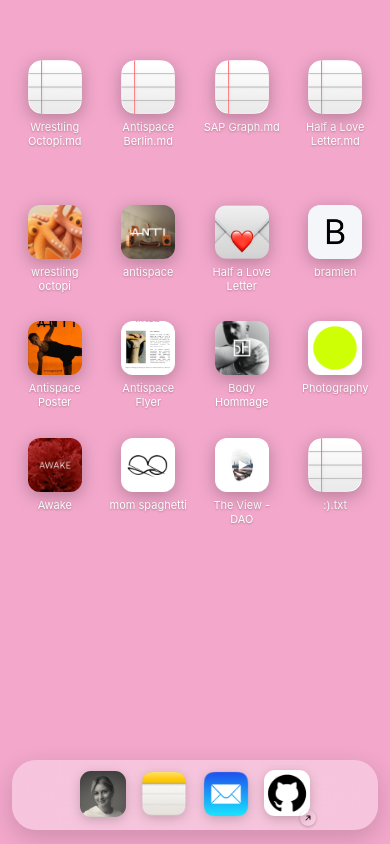
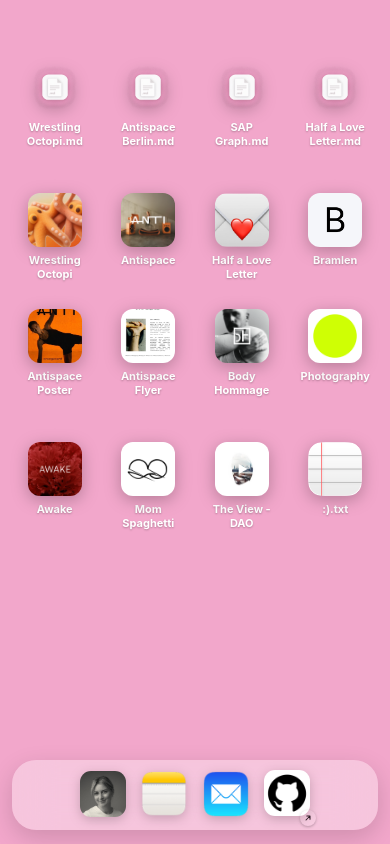
Before and after one commit to tetetootoo/half-odd-web, a React (Vite) app: page / in a window 390 px wide. Built offline with nearby package versions, Linux system fonts and the light colour scheme.

Commit message:
Refine mobile project titles, icons, and row spacing

```diff
--- a/src/components/Mobile/Mobile.module.css
+++ b/src/components/Mobile/Mobile.module.css
@@ -19,10 +19,10 @@
   align-content: start;
 }
 
-/* Two 20px row gaps plus this 8px spacer add 28px to the normal gap. */
-.sectionGap {
-  grid-column: 1 / -1;
-  height: 8px;
+/* Give the live projects and personal work rows extra breathing room. */
+.grid > .appIcon:nth-child(n + 5):nth-child(-n + 8),
+.grid > .appIcon:nth-child(n + 13):nth-child(-n + 16) {
+  margin-top: 16px;
 }
 
 .appIcon {
@@ -96,6 +96,7 @@
 }
 
 .appLabel {
+  font-weight: 700;
   font-size: 11px;
   line-height: 1.3;
   color: #fff;
--- a/src/components/Mobile/Mobile.tsx
+++ b/src/components/Mobile/Mobile.tsx
@@ -1,7 +1,7 @@
 import { PlainTextDoc } from '../PlainTextDoc/PlainTextDoc';
 import { MarkdownDoc } from '../CaseStudy/MarkdownDoc';
 import { ConceptDiagram } from '../CaseStudy/ConceptDiagram';
-import { Fragment, useRef, useState, type FormEvent } from 'react';
+import { useRef, useState, type FormEvent } from 'react';
 import {
   aboutInfo,
   contactInfo,
@@ -740,16 +740,12 @@ export function Mobile() {
     <div className={styles.phone}>
       <div className={styles.grid}>
         {gridApps.map((app) => (
-          <Fragment key={app.id}>
-            {app.id === 'wrestling-octopi' && (
-              <div className={styles.sectionGap} aria-hidden="true" />
-            )}
-            <AppIcon
-              app={app}
-              isPlaying={app.kind === 'audio' ? isAudioPlaying : undefined}
-              onOpen={() => (app.kind === 'audio' ? toggleAudio() : setOpenId(app.id))}
-            />
-          </Fragment>
+          <AppIcon
+            key={app.id}
+            app={app}
+            isPlaying={app.kind === 'audio' ? isAudioPlaying : undefined}
+            onOpen={() => (app.kind === 'audio' ? toggleAudio() : setOpenId(app.id))}
+          />
         ))}
       </div>
       {audioApp && (
--- a/src/data/mobileContent.ts
+++ b/src/data/mobileContent.ts
@@ -104,32 +104,32 @@ export const gridApps: MobileAppItem[] = [
     label: CASE_STUDIES['wrestling-octopi-case-study'].label,
     kind: 'markdown',
     caseStudyId: 'wrestling-octopi-case-study',
-    iconSrc: '/icons/txt-icon.png',
+    iconSrc: '/icons/md-icon-mobile.png',
   },
   {
     id: 'antispace-berlin-case-study',
     label: CASE_STUDIES['antispace-berlin-case-study'].label,
     kind: 'markdown',
     caseStudyId: 'antispace-berlin-case-study',
-    iconSrc: '/icons/txt-icon.png',
+    iconSrc: '/icons/md-icon-mobile.png',
   },
   {
     id: 'sap-graph-case-study',
     label: CASE_STUDIES['sap-graph-case-study'].label,
     kind: 'markdown',
     caseStudyId: 'sap-graph-case-study',
-    iconSrc: '/icons/txt-icon.png',
+    iconSrc: '/icons/md-icon-mobile.png',
   },
   {
     id: 'half-a-love-letter-case-study',
     label: CASE_STUDIES['half-a-love-letter-case-study'].label,
     kind: 'markdown',
     caseStudyId: 'half-a-love-letter-case-study',
-    iconSrc: '/icons/txt-icon.png',
+    iconSrc: '/icons/md-icon-mobile.png',
   },
   {
     id: 'wrestling-octopi',
-    label: 'wrestling octopi',
+    label: 'Wrestling Octopi',
     iconSrc: '/media/wrestling-octopi/icon.png',
     kind: 'site',
     embedUrl: 'https://www.wrestlingoctopi.com/',
@@ -144,7 +144,7 @@ export const gridApps: MobileAppItem[] = [
   },
   {
     id: 'antispace',
-    label: 'antispace',
+    label: 'Antispace',
     iconSrc: '/media/antispace/icon.png',
     kind: 'site',
     mediaSrc: '/media/antispace/website.mov',
@@ -169,7 +169,7 @@ export const gridApps: MobileAppItem[] = [
   },
   {
     id: 'bramlen',
-    label: 'bramlen',
+    label: 'Bramlen',
     iconSrc: '/media/bramlen/icon.png',
     kind: 'site',
     embedUrl: 'https://bramlen.com',
@@ -229,7 +229,7 @@ export const gridApps: MobileAppItem[] = [
   },
   {
     id: 'mom-spaghetti',
-    label: 'mom spaghetti',
+    label: 'Mom Spaghetti',
     iconSrc: '/media/mom-spaghetti/icon.png',
     iconBg: 'white',
     kind: 'site',
```
Also changed, not shown: public/icons/md-icon-mobile.png (added).
